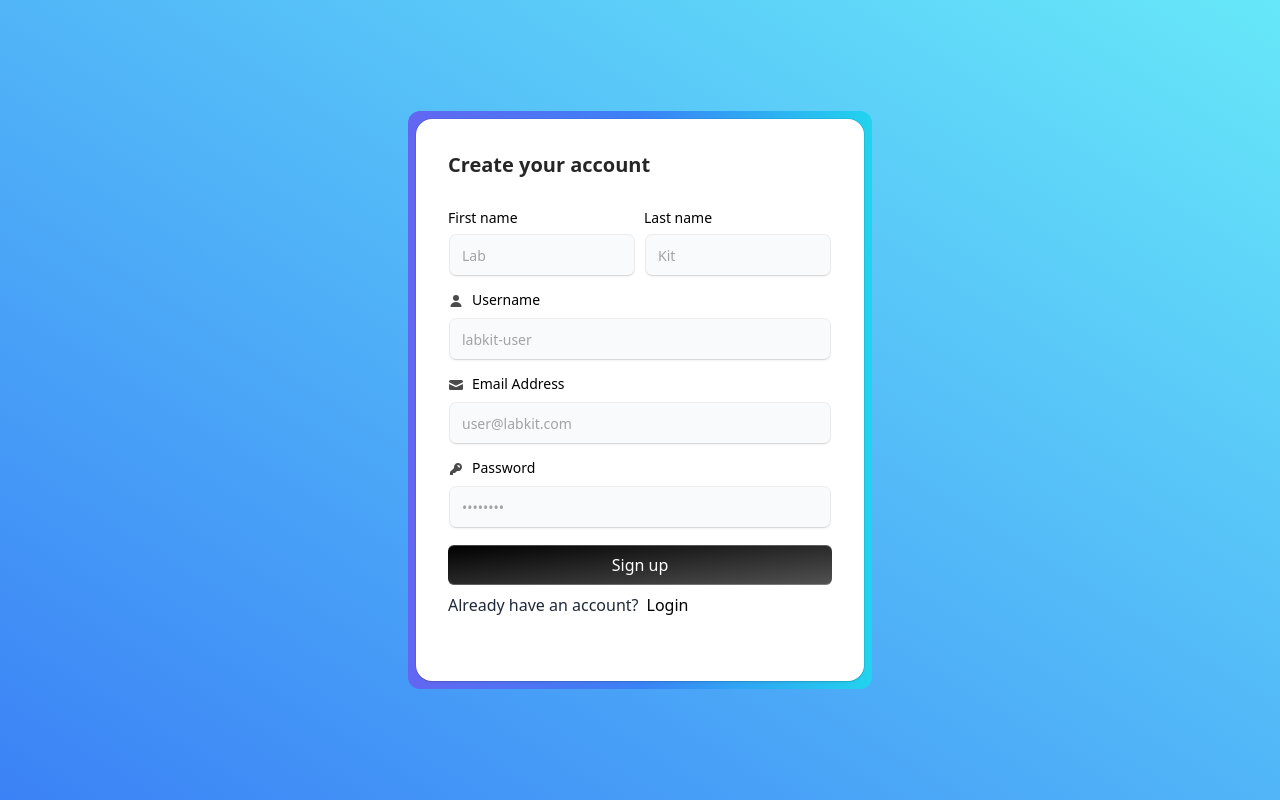
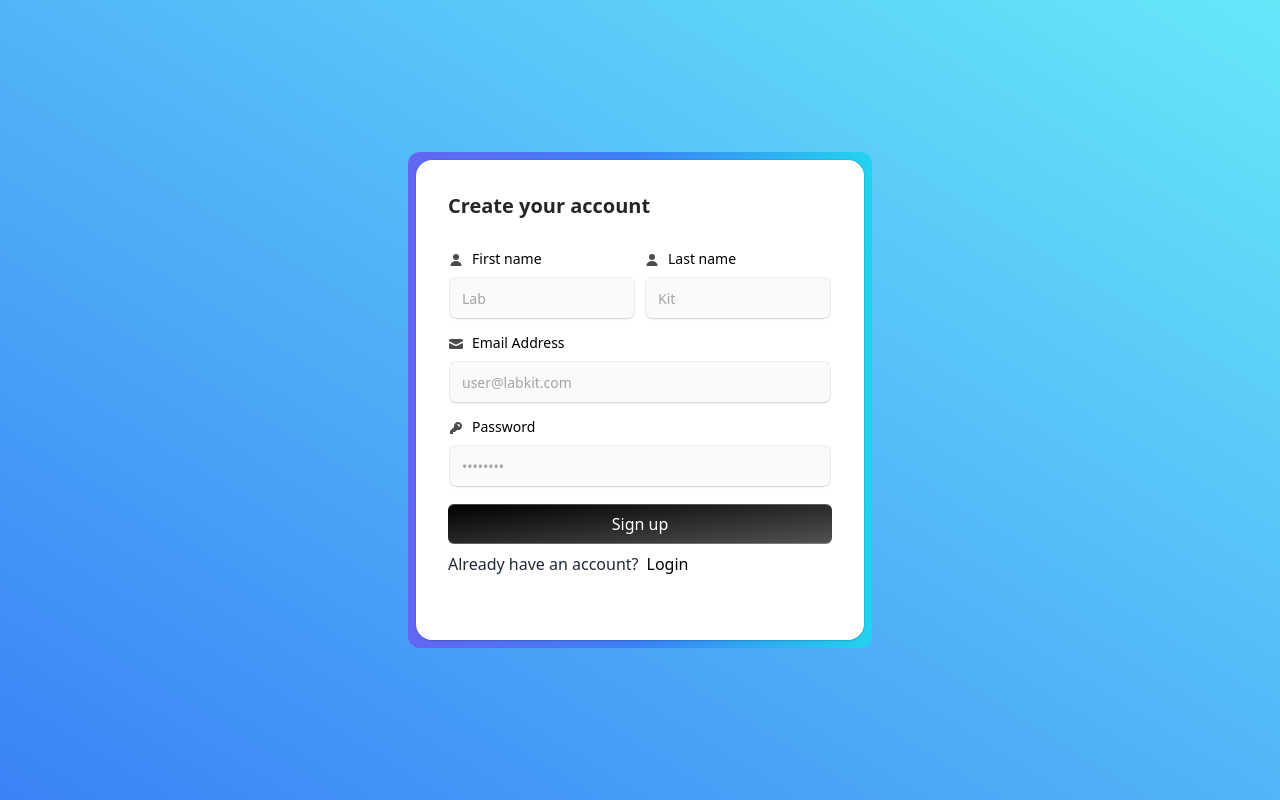
Before and after one commit to CallmeHenry/labkit_deprecated, a React (Vite) app: page /SignIn in a window 1280 px wide. Both pictures are taken after typing "name@example.com", "Sample123" into the empty fields and a click on the button "Register". Built offline with nearby package versions, Linux system fonts and the light colour scheme.

Commit message:
update login and register components

```diff
--- a/src/components/Login/Login.jsx
+++ b/src/components/Login/Login.jsx
@@ -1,32 +1,43 @@
 "use client"
 import React from "react"
 import axios from 'axios';
+import Cookies from 'js-cookie';
+import { useNavigate } from 'react-router-dom';
 import { Label } from "../ui/label"
 import { Input } from "../ui/input"
 import { cn } from "../../utils/cn"
 
 
-export default function Register({ setSelectLoginOrRegister }) {
+
+
+
+
+
+export default function Login({ setSelectLoginOrRegister }) {
 
     const baseUrl = import.meta.env.VITE_API_URL;
-    const signupUrl = `${baseUrl}/signin/register`;
+    const loginUrl = `${baseUrl}/signin/login`;
+
+    const navigate = useNavigate();
 
     async function handleSubmit(e) {
         e.preventDefault();
 
         try {
-            await axios.post(signupUrl, {
+            console.log("Logging in...")
+            const response = await axios.post(loginUrl, {
                 email: e.target.email.value,
-                username: e.target.username.value,
-                password: e.target.password.value,
-            });
-            console.log("Registration successful.");
+                password: e.target.password.value
+            })
 
+            Cookies.set("JWTtoken", response.data.token, { expires: 2 });
+            console.log("Logged in successfully.");
+            navigate('/toolkit');
         } catch (error) {
             console.log(error);
+
         }
-    };
-
+    }
 
     return (
         <div className="max-w-md w-full mx-auto rounded-none md:rounded-2xl p-4 md:p-8 shadow-input bg-white dark:bg-black">
@@ -40,14 +51,14 @@ export default function Register({ setSelectLoginOrRegister }) {
                         <svg xmlns="http://www.w3.org/2000/svg" viewBox="0 0 16 16" fill="currentColor" className="w-4 h-4 opacity-70"><path d="M2.5 3A1.5 1.5 0 0 0 1 4.5v.793c.026.009.051.02.076.032L7.674 8.51c.206.1.446.1.652 0l6.598-3.185A.755.755 0 0 1 15 5.293V4.5A1.5 1.5 0 0 0 13.5 3h-11Z" /><path d="M15 6.954 8.978 9.86a2.25 2.25 0 0 1-1.956 0L1 6.954V11.5A1.5 1.5 0 0 0 2.5 13h11a1.5 1.5 0 0 0 1.5-1.5V6.954Z" /></svg>
                         <p>Email Address</p>
                         </Label>
-                    <Input id="email" placeholder="user@labkit.com" type="email" />
+                    <Input id="email" placeholder="user@labkit.com" type="email" name="email" />
                 </LabelInputContainer>
                 <LabelInputContainer className="mb-4">
                     <Label htmlFor="password" className="flex flex-row gap-2">
                         <svg xmlns="http://www.w3.org/2000/svg" viewBox="0 0 16 16" fill="currentColor" className="w-4 h-4 opacity-70"><path fillRule="evenodd" d="M14 6a4 4 0 0 1-4.899 3.899l-1.955 1.955a.5.5 0 0 1-.353.146H5v1.5a.5.5 0 0 1-.5.5h-2a.5.5 0 0 1-.5-.5v-2.293a.5.5 0 0 1 .146-.353l3.955-3.955A4 4 0 1 1 14 6Zm-4-2a.75.75 0 0 0 0 1.5.5.5 0 0 1 .5.5.75.75 0 0 0 1.5 0 2 2 0 0 0-2-2Z" clipRule="evenodd" /></svg>
                         <p>Password</p>
                         </Label>
-                    <Input id="password" placeholder="••••••••" type="password" />
+                    <Input id="password" placeholder="••••••••" type="password" name="password" />
                 </LabelInputContainer>
 
                 <button
--- a/src/components/Register/Register.jsx
+++ b/src/components/Register/Register.jsx
@@ -4,6 +4,7 @@ import axios from 'axios';
 import { Label } from "../ui/label"
 import { Input } from "../ui/input"
 import { cn } from "../../utils/cn"
+import { useNavigate } from "react-router-dom";
 
 
 export default function Register({ setSelectLoginOrRegister }) {
@@ -16,11 +17,13 @@ export default function Register({ setSelectLoginOrRegister }) {
 
         try {
             await axios.post(signupUrl, {
+                firstName: e.target.firstName.value,
+                lastName: e.target.lastName.value,
                 email: e.target.email.value,
-                username: e.target.username.value,
                 password: e.target.password.value,
             });
             console.log("Registration successful.");
+            useNavigate("/signin");
 
         } catch (error) {
             console.log(error);
@@ -37,34 +40,33 @@ export default function Register({ setSelectLoginOrRegister }) {
             <form className="my-8" onSubmit={handleSubmit}>
                 <div className="flex flex-col md:flex-row space-y-2 md:space-y-0 md:space-x-2 mb-4">
                     <LabelInputContainer>
-                        <Label htmlFor="firstname">First name</Label>
-                        <Input id="firstname" placeholder="Lab" type="text" />
+                        <Label htmlFor="firstname" className="flex flex-row gap-2">
+                            <svg xmlns="http://www.w3.org/2000/svg" viewBox="0 0 16 16" fill="currentColor" className="w-4 h-4 opacity-70"><path d="M8 8a3 3 0 1 0 0-6 3 3 0 0 0 0 6ZM12.735 14c.618 0 1.093-.561.872-1.139a6.002 6.002 0 0 0-11.215 0c-.22.578.254 1.139.872 1.139h9.47Z" /></svg>
+                            <p>First name</p>
+                            </Label>
+                        <Input id="firstname" placeholder="Lab" type="text" name="firstName" />
                     </LabelInputContainer>
                     <LabelInputContainer>
-                        <Label htmlFor="lastname">Last name</Label>
-                        <Input id="lastname" placeholder="Kit" type="text" />
+                        <Label htmlFor="lastname" className="flex flex-row gap-2">
+                            <svg xmlns="http://www.w3.org/2000/svg" viewBox="0 0 16 16" fill="currentColor" className="w-4 h-4 opacity-70"><path d="M8 8a3 3 0 1 0 0-6 3 3 0 0 0 0 6ZM12.735 14c.618 0 1.093-.561.872-1.139a6.002 6.002 0 0 0-11.215 0c-.22.578.254 1.139.872 1.139h9.47Z" /></svg>
+                            <p>Last name</p>
+                            </Label>
+                        <Input id="lastname" placeholder="Kit" type="text" name="lastName" />
                     </LabelInputContainer>
                 </div>
-                <LabelInputContainer className="mb-4">
-                    <Label htmlFor="username" className="flex flex-row gap-2">
-                        <svg xmlns="http://www.w3.org/2000/svg" viewBox="0 0 16 16" fill="currentColor" className="w-4 h-4 opacity-70"><path d="M8 8a3 3 0 1 0 0-6 3 3 0 0 0 0 6ZM12.735 14c.618 0 1.093-.561.872-1.139a6.002 6.002 0 0 0-11.215 0c-.22.578.254 1.139.872 1.139h9.47Z" /></svg>
-                        <p>Username</p>
-                    </Label>
-                    <Input id="username" placeholder="labkit-user" type="text" />
-                </LabelInputContainer>
                     <LabelInputContainer className="mb-4">
                     <Label htmlFor="email" className="flex flex-row gap-2">
                         <svg xmlns="http://www.w3.org/2000/svg" viewBox="0 0 16 16" fill="currentColor" className="w-4 h-4 opacity-70"><path d="M2.5 3A1.5 1.5 0 0 0 1 4.5v.793c.026.009.051.02.076.032L7.674 8.51c.206.1.446.1.652 0l6.598-3.185A.755.755 0 0 1 15 5.293V4.5A1.5 1.5 0 0 0 13.5 3h-11Z" /><path d="M15 6.954 8.978 9.86a2.25 2.25 0 0 1-1.956 0L1 6.954V11.5A1.5 1.5 0 0 0 2.5 13h11a1.5 1.5 0 0 0 1.5-1.5V6.954Z" /></svg>
                         <p>Email Address</p>
                         </Label>
-                    <Input id="email" placeholder="user@labkit.com" type="email" />
+                    <Input id="email" placeholder="user@labkit.com" type="email" name="email" />
                 </LabelInputContainer>
                 <LabelInputContainer className="mb-4">
                     <Label htmlFor="password" className="flex flex-row gap-2">
                         <svg xmlns="http://www.w3.org/2000/svg" viewBox="0 0 16 16" fill="currentColor" className="w-4 h-4 opacity-70"><path fillRule="evenodd" d="M14 6a4 4 0 0 1-4.899 3.899l-1.955 1.955a.5.5 0 0 1-.353.146H5v1.5a.5.5 0 0 1-.5.5h-2a.5.5 0 0 1-.5-.5v-2.293a.5.5 0 0 1 .146-.353l3.955-3.955A4 4 0 1 1 14 6Zm-4-2a.75.75 0 0 0 0 1.5.5.5 0 0 1 .5.5.75.75 0 0 0 1.5 0 2 2 0 0 0-2-2Z" clipRule="evenodd" /></svg>
                         <p>Password</p>
                         </Label>
-                    <Input id="password" placeholder="••••••••" type="password" />
+                    <Input id="password" placeholder="••••••••" type="password" name="password" />
                 </LabelInputContainer>
 
                 <button
```
